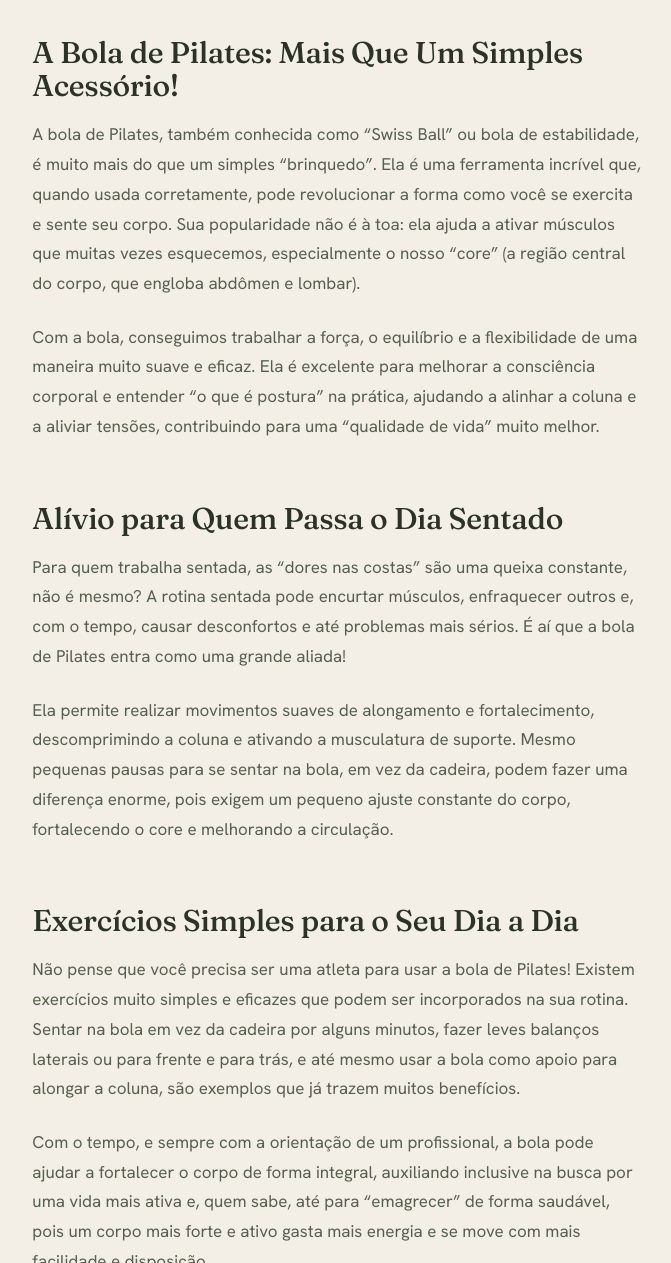
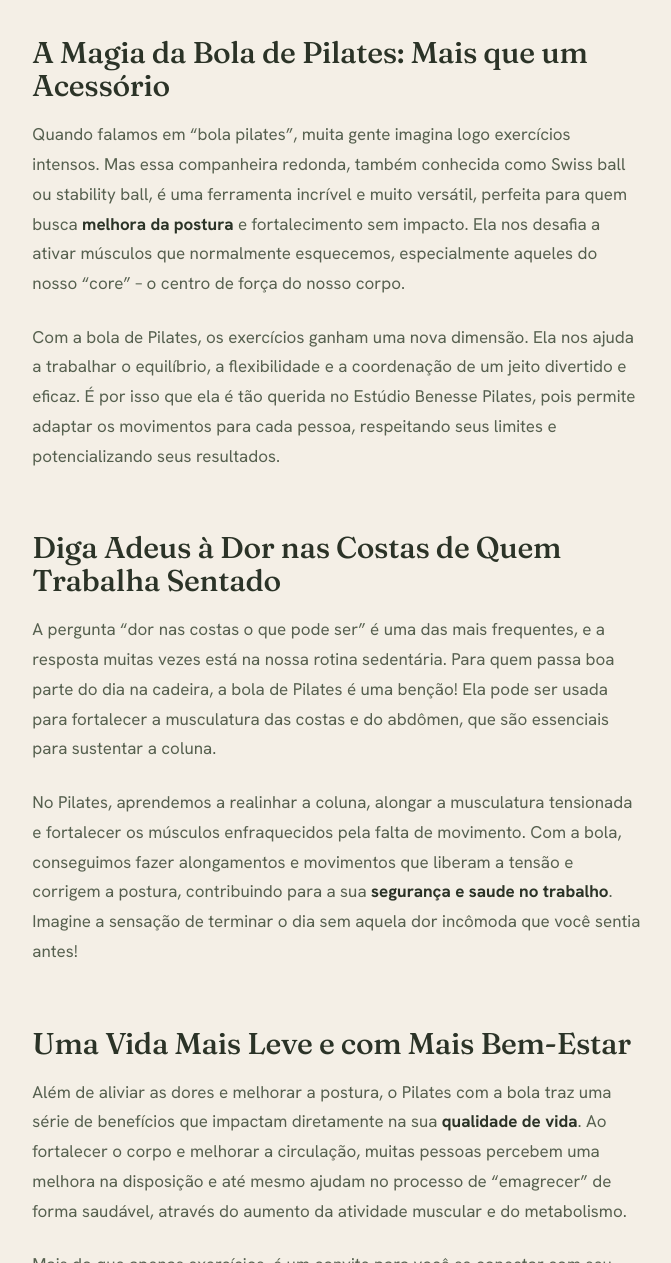
Before and after one commit to drptze-teste/sanopilates, a Jekyll site: the page built from _posts/2026-06-02-post-semana-23.md, in a window 1280 px wide and 1400 px high, scrolled down 1594 px, cut to the strip 137-1400 px from the top of the window. Shown: the whole strip, without its empty margins (303-974 px from the left). Built offline with Jekyll 4.4.1, drawn with Linux system fonts in a browser that asks for light colours; some of the changed text lies outside the part shown.

Commit message:
[bot] Post automático - semana 23 — bola pilates

```diff
--- a/_posts/2026-06-02-post-semana-23.md
+++ b/_posts/2026-06-02-post-semana-23.md
@@ -1,38 +1,33 @@
 ---
 layout: post
-title: "Bola de Pilates: Sua Aliada para uma Vida Leve, Mesmo Passando o Dia Sentada!"
+title: "Bola de Pilates: Sua Aliada Secreta Contra as Dores de Quem Trabalha Sentado!"
 date: 2026-06-02 10:00:00 -0300
-excerpt: "Você sabia que aquela bola colorida pode ser a chave para aliviar dores nas costas e melhorar sua postura, especialmente se você trabalha sentada?"
+excerpt: "Descubra como a bola de Pilates pode transformar sua rotina, aliviar as dores e melhorar sua postura no dia a dia."
 author: "Equipe Benesse"
 cover: "https://images.unsplash.com/photo-1592432678016-e910b452f9a2?w=1200&q=80"
 ---
 
-Olá, amiga! Que bom ter você por aqui. Hoje vamos conversar sobre um item que tem feito muito sucesso nas buscas e nos estúdios de Pilates: a famosa bola de Pilates! Se você passa horas sentada, no trabalho ou em casa, essa conversa é ainda mais importante.
+Minha amiga, passar longas horas sentada é a realidade de muita gente, e não é raro que o corpo comece a reclamar, não é mesmo? Dores nas costas, má postura e uma sensação de cansaço são queixas comuns. Mas e se eu te dissesse que uma simples bola pode ser a chave para reverter isso?
 
 
 ![Movimento consciente sobre o mat](https://images.unsplash.com/photo-1552196563-55cd4e45efb3?w=1200&q=80)
 
-## A Bola de Pilates: Mais Que Um Simples Acessório!
+## A Magia da Bola de Pilates: Mais que um Acessório
+Quando falamos em "bola pilates", muita gente imagina logo exercícios intensos. Mas essa companheira redonda, também conhecida como Swiss ball ou stability ball, é uma ferramenta incrível e muito versátil, perfeita para quem busca **melhora da postura** e fortalecimento sem impacto. Ela nos desafia a ativar músculos que normalmente esquecemos, especialmente aqueles do nosso "core" – o centro de força do nosso corpo.
 
-A bola de Pilates, também conhecida como "Swiss Ball" ou bola de estabilidade, é muito mais do que um simples "brinquedo". Ela é uma ferramenta incrível que, quando usada corretamente, pode revolucionar a forma como você se exercita e sente seu corpo. Sua popularidade não é à toa: ela ajuda a ativar músculos que muitas vezes esquecemos, especialmente o nosso "core" (a região central do corpo, que engloba abdômen e lombar).
+Com a bola de Pilates, os exercícios ganham uma nova dimensão. Ela nos ajuda a trabalhar o equilíbrio, a flexibilidade e a coordenação de um jeito divertido e eficaz. É por isso que ela é tão querida no Estúdio Benesse Pilates, pois permite adaptar os movimentos para cada pessoa, respeitando seus limites e potencializando seus resultados.
 
-Com a bola, conseguimos trabalhar a força, o equilíbrio e a flexibilidade de uma maneira muito suave e eficaz. Ela é excelente para melhorar a consciência corporal e entender "o que é postura" na prática, ajudando a alinhar a coluna e a aliviar tensões, contribuindo para uma "qualidade de vida" muito melhor.
+## Diga Adeus à Dor nas Costas de Quem Trabalha Sentado
+A pergunta "dor nas costas o que pode ser" é uma das mais frequentes, e a resposta muitas vezes está na nossa rotina sedentária. Para quem passa boa parte do dia na cadeira, a bola de Pilates é uma benção! Ela pode ser usada para fortalecer a musculatura das costas e do abdômen, que são essenciais para sustentar a coluna.
 
-## Alívio para Quem Passa o Dia Sentado
+No Pilates, aprendemos a realinhar a coluna, alongar a musculatura tensionada e fortalecer os músculos enfraquecidos pela falta de movimento. Com a bola, conseguimos fazer alongamentos e movimentos que liberam a tensão e corrigem a postura, contribuindo para a sua **segurança e saude no trabalho**. Imagine a sensação de terminar o dia sem aquela dor incômoda que você sentia antes!
 
-Para quem trabalha sentada, as "dores nas costas" são uma queixa constante, não é mesmo? A rotina sentada pode encurtar músculos, enfraquecer outros e, com o tempo, causar desconfortos e até problemas mais sérios. É aí que a bola de Pilates entra como uma grande aliada!
+## Uma Vida Mais Leve e com Mais Bem-Estar
+Além de aliviar as dores e melhorar a postura, o Pilates com a bola traz uma série de benefícios que impactam diretamente na sua **qualidade de vida**. Ao fortalecer o corpo e melhorar a circulação, muitas pessoas percebem uma melhora na disposição e até mesmo ajudam no processo de "emagrecer" de forma saudável, através do aumento da atividade muscular e do metabolismo.
 
-Ela permite realizar movimentos suaves de alongamento e fortalecimento, descomprimindo a coluna e ativando a musculatura de suporte. Mesmo pequenas pausas para se sentar na bola, em vez da cadeira, podem fazer uma diferença enorme, pois exigem um pequeno ajuste constante do corpo, fortalecendo o core e melhorando a circulação.
-
-## Exercícios Simples para o Seu Dia a Dia
-
-Não pense que você precisa ser uma atleta para usar a bola de Pilates! Existem exercícios muito simples e eficazes que podem ser incorporados na sua rotina. Sentar na bola em vez da cadeira por alguns minutos, fazer leves balanços laterais ou para frente e para trás, e até mesmo usar a bola como apoio para alongar a coluna, são exemplos que já trazem muitos benefícios.
-
-Com o tempo, e sempre com a orientação de um profissional, a bola pode ajudar a fortalecer o corpo de forma integral, auxiliando inclusive na busca por uma vida mais ativa e, quem sabe, até para "emagrecer" de forma saudável, pois um corpo mais forte e ativo gasta mais energia e se move com mais facilidade e disposição.
+Mais do que apenas exercícios, é um convite para você se conectar com seu corpo, reduzir o estresse e encontrar um bem-estar que se reflete em todos os aspectos da sua vida. Você se sentirá mais forte, mais flexível e com muito mais energia para aproveitar cada dia.
 
 
 ![Respiração e equilíbrio](https://images.unsplash.com/photo-1506126613408-eca07ce68773?w=1200&q=80)
-
 ## Conclusão
-
-Viu só como a bola de Pilates é uma ferramenta poderosa para cuidar da sua saúde e bem-estar, especialmente se você busca alívio para as dores e quer melhorar sua postura após um longo dia sentada? No Estúdio Benesse Pilates, nós sabemos como usar todos os recursos do Pilates para te ajudar a conquistar mais saúde, bem-estar, e uma excelente qualidade de vida em todas as idades. Que tal agendar uma aula experimental conosco e sentir na pele todos esses benefícios? Venha nos conhecer aqui na Chácara Santo Antônio!
+A bola de Pilates é muito mais do que um simples acessório; ela é uma poderosa ferramenta para quem busca alívio da dor, melhora da postura e uma vida mais ativa e feliz. No Estúdio Benesse Pilates, localizado na Chácara Santo Antônio, estamos prontas para te guiar nessa jornada. Que tal experimentar uma aula para sentir na pele todos esses benefícios e descobrir como o Pilates pode transformar seu dia a dia? Venha nos fazer uma visita!
```
